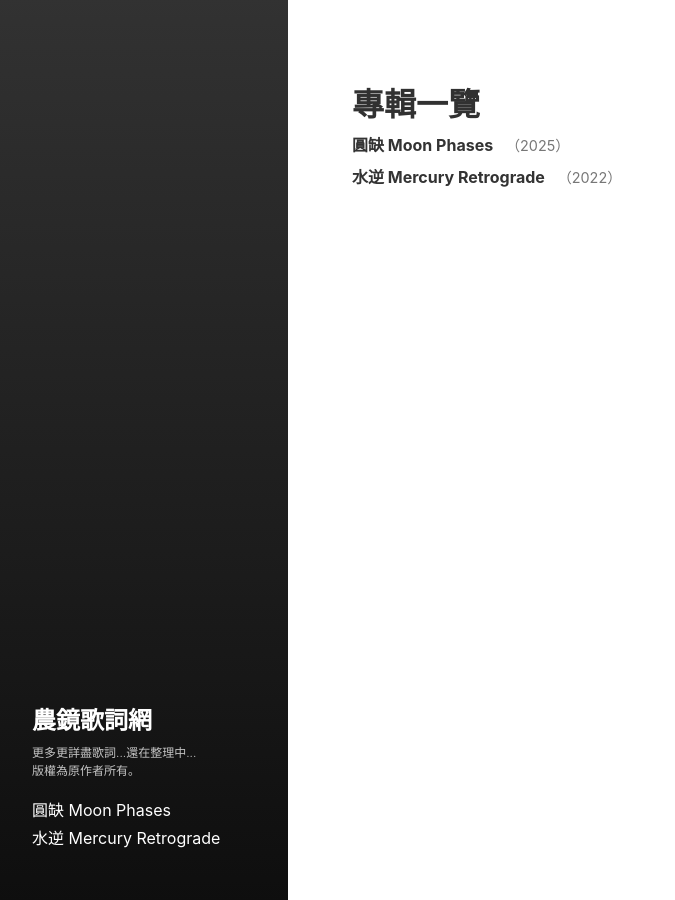
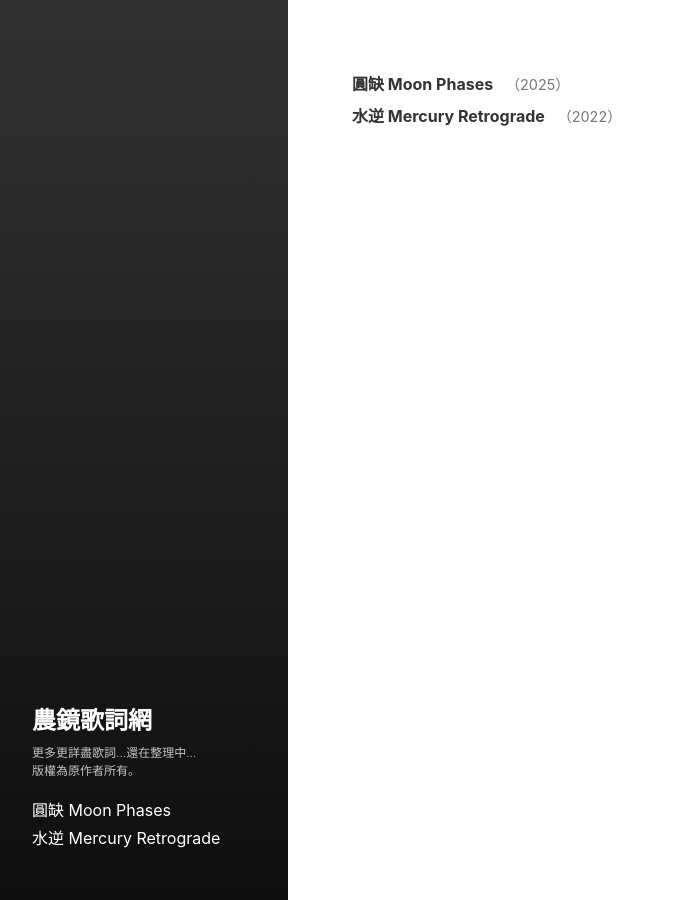
Before and after one commit to ennocheng/lyrics, a Jekyll site: the page built from index.md, in a window 1280 px wide. Shown: the whole page, without its empty margins (0-675 px from the left). Built offline with Jekyll 4.4.1, drawn with Linux system fonts in a browser that asks for light colours.

Commit message:
hide title

```diff
--- a/index.md
+++ b/index.md
@@ -7,7 +7,7 @@ title: 專輯一覽
 ---
 
 <div class="content">
-<h1>專輯一覽</h1>
+<!--<h1>專輯一覽</h1>-->
 <ul class="album-list">
   {% assign album_pages = site.albums | where: "layout", "album" %}
   {% assign sorted_album_pages = album_pages | sort: "sidebar_sort_order" | reverse %}
```
